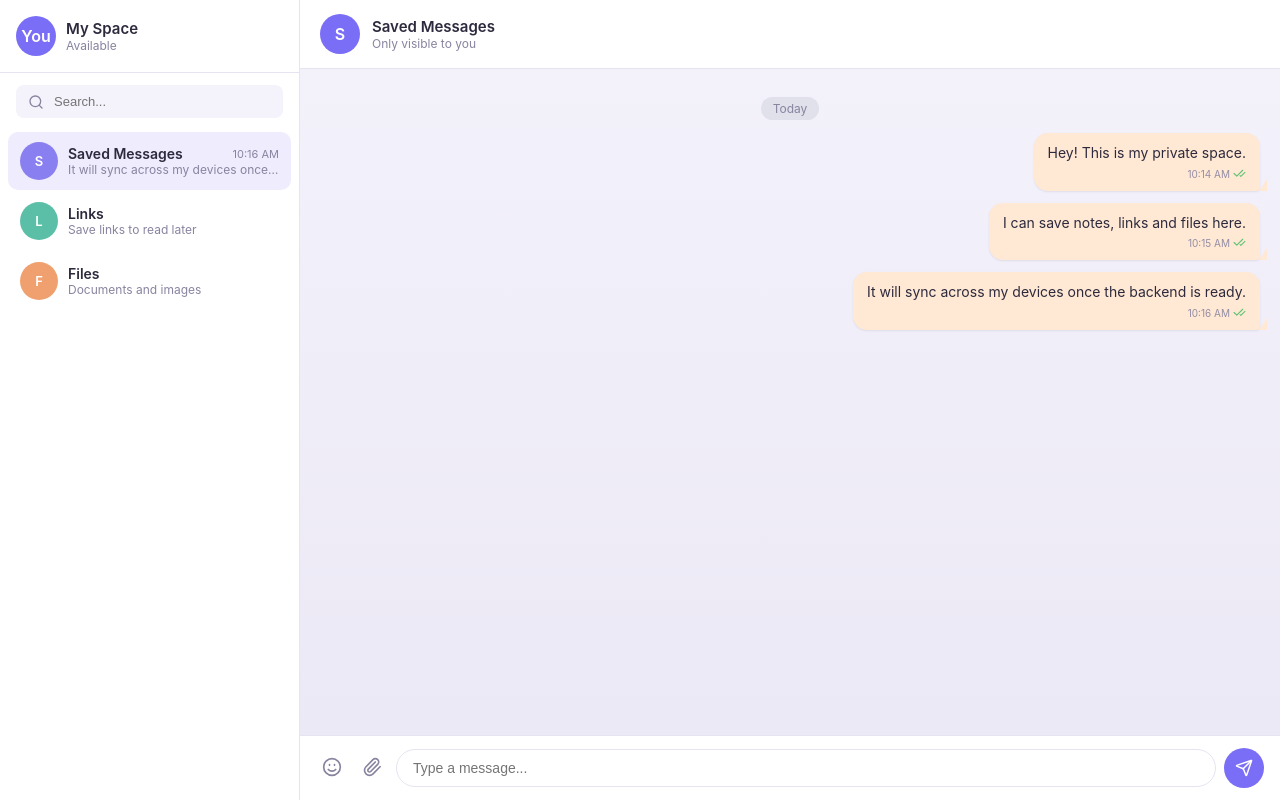
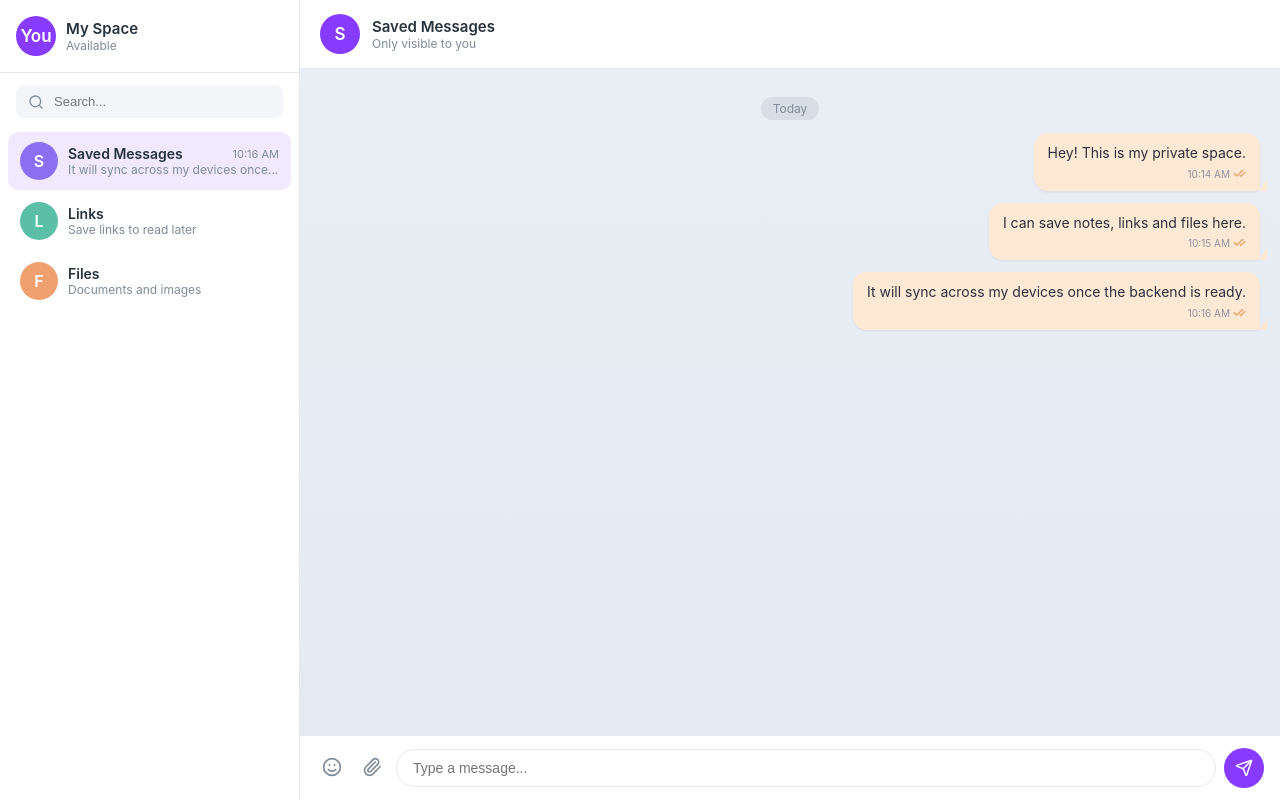
Before and after one commit to karan22pingulkar/PocketChat, a React (Vite) app in the folder frontend/: page / in a window 1280 px wide. Built offline with nearby package versions, Linux system fonts and the light colour scheme.

Commit message:
Switched to violet theme and bigger avatar letters

```diff
--- a/frontend/src/ChatPage.tsx
+++ b/frontend/src/ChatPage.tsx
@@ -5,7 +5,7 @@ import Sidebar from "./Sidebar";
 import "./chat.css";
 
 const chats: Chat[] = [
-    { id: 1, name: "Saved Messages", preview: "Your private space", time: "", color: "#8a7ff0" },
+    { id: 1, name: "Saved Messages", preview: "Your private space", time: "", color: "#8a6ff5" },
     { id: 2, name: "Links", preview: "Save links to read later", time: "", color: "#5bbfa8" },
     { id: 3, name: "Files", preview: "Documents and images", time: "", color: "#f0a06e" },
 ];
--- a/frontend/src/chat.css
+++ b/frontend/src/chat.css
@@ -30,6 +30,7 @@
     align-items: center;
     justify-content: center;
     font-weight: 600;
+    font-size: 17px;
     overflow: hidden;
     flex-shrink: 0;
 }
@@ -334,7 +335,7 @@
 .avatar.small {
     width: 38px;
     height: 38px;
-    font-size: 13px;
+    font-size: 16px;
     flex-shrink: 0;
 }
 
--- a/frontend/src/index.css
+++ b/frontend/src/index.css
@@ -1,27 +1,27 @@
 :root {
-    --accent: #7b6ef6;
-    --accent-hover: #6a5fe0;
-    --accent-soft: #eeecfd;
-    --accent-ring: #d8d3fb;
-    --accent-glow: rgba(123, 110, 246, 0.35);
+    --accent: #863bff;
+    --accent-hover: #7430e8;
+    --accent-soft: #f0e9ff;
+    --accent-ring: #d6c4ff;
+    --accent-glow: rgba(134, 59, 255, 0.35);
 
     --bubble-out: #ffe8d4;
     --bubble-in: #ffffff;
     --bubble-tail: #ffe8d4;
-    --tick: #4fbf6b;
+    --tick: #e88f4d;
 
-    --bg-page: #f4f2fb;
-    --bg-chat: #f3f1fa;
-    --bg-chat-bottom: #ece9f6;
+    --bg-page: #eef2f6;
+    --bg-chat: #e9eef4;
+    --bg-chat-bottom: #e3eaf2;
     --bg-panel: #ffffff;
-    --bg-hover: #f6f4fc;
-    --bg-input: #f4f2fa;
+    --bg-hover: #f4f7fb;
+    --bg-input: #f3f5f9;
 
-    --text-main: #2d2a3d;
-    --text-muted: #8884a0;
+    --text-main: #26323d;
+    --text-muted: #7d8b99;
 
-    --border: #e7e4f2;
-    --shadow-bubble: 0 1px 2px rgba(30, 25, 60, 0.08);
+    --border: #e4e9ef;
+    --shadow-bubble: 0 1px 2px rgba(16, 35, 47, 0.08);
 }
 
 * {
```
